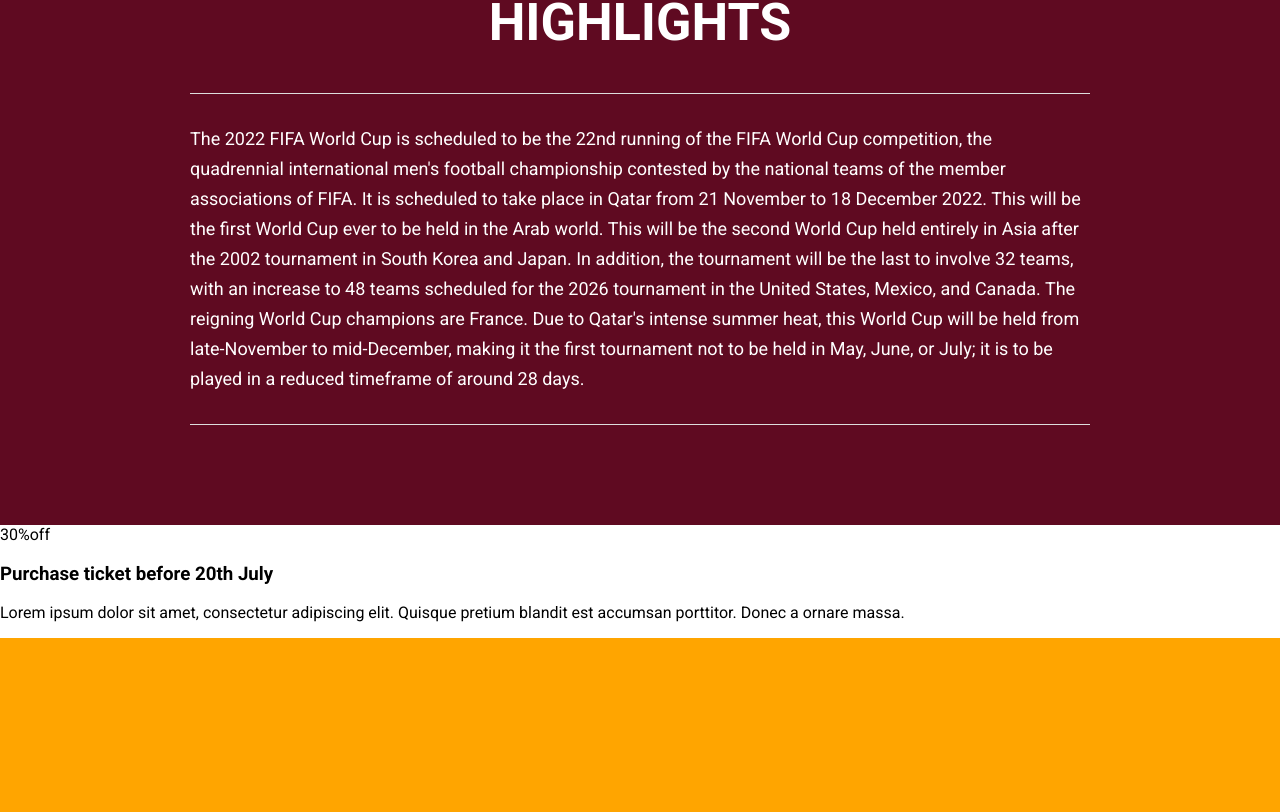
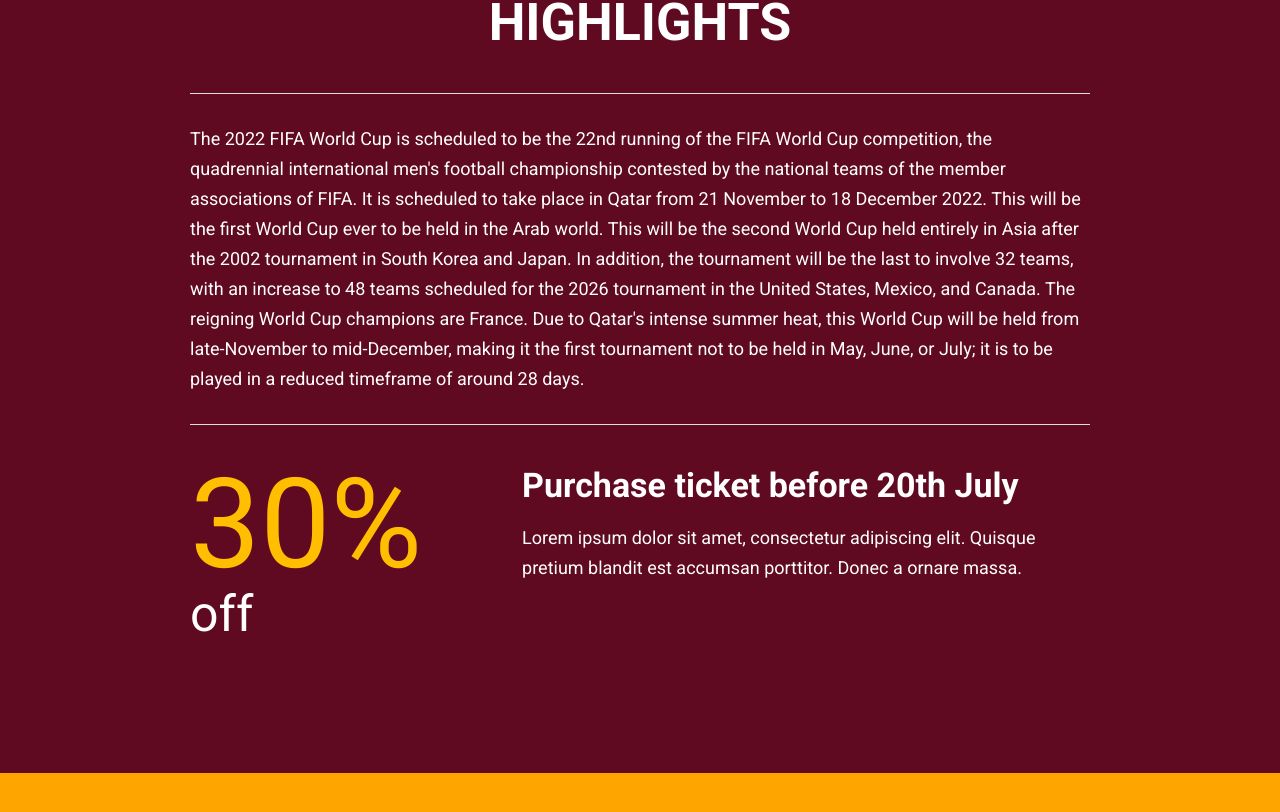
Before and after one commit to rennanmelo/world-cup-2022, a React (Create React App) app: page / in a window 1280 px wide. Shown: the part 1560-2372 px from the top of the page. Built offline with nearby package versions, Linux system fonts and the light colour scheme.

Commit message:
Styled the component Discount

```diff
--- a/src/components/Highlights/index.css
+++ b/src/components/Highlights/index.css
@@ -1,10 +1,11 @@
 .description {
   background: #5f0a21;
-  padding: 100px 10px;
+  padding: 100px 15px 0;
 }
 
 .description__content {
-  width: 900px;
+  width: 100%;
+  max-width: 900px;
   margin: 0 auto;
 }
 
@@ -22,5 +23,53 @@
   font-size: 18px;
   border-top: 1px solid #dddddd;
   border-bottom: 1px solid #dddddd;
-  padding: 30px 0px;
+  padding: 30px 0;
 }
+
+.discount {
+  color: #ffffff;
+  background: #5f0a21;
+  padding: 40px 15px 100px;
+}
+
+.discount__content {
+  display: flex;
+  flex-direction: column;
+  max-width: 900px;
+  width: 100%;
+  margin: 0 auto;
+}
+
+.discount__percentage {
+  padding-right: 100px;
+  margin-bottom: 30px;
+}
+
+.discount__value {
+  color: #ffbf00;
+  font-size: 125px;
+  display: block;
+  line-height: 120px;
+}
+
+.discount__label {
+  font-size: 50px;
+  display: block;
+}
+
+.discount__title {
+  font-size: 34px;
+  font-weight: bold;
+  margin: 0;
+}
+
+.discount__text {
+  line-height: 30px;
+  font-size: 18px;
+}
+
+@media screen and (min-width: 768px) {
+  .discount__content {
+    flex-direction: row;
+  }
+}
```
